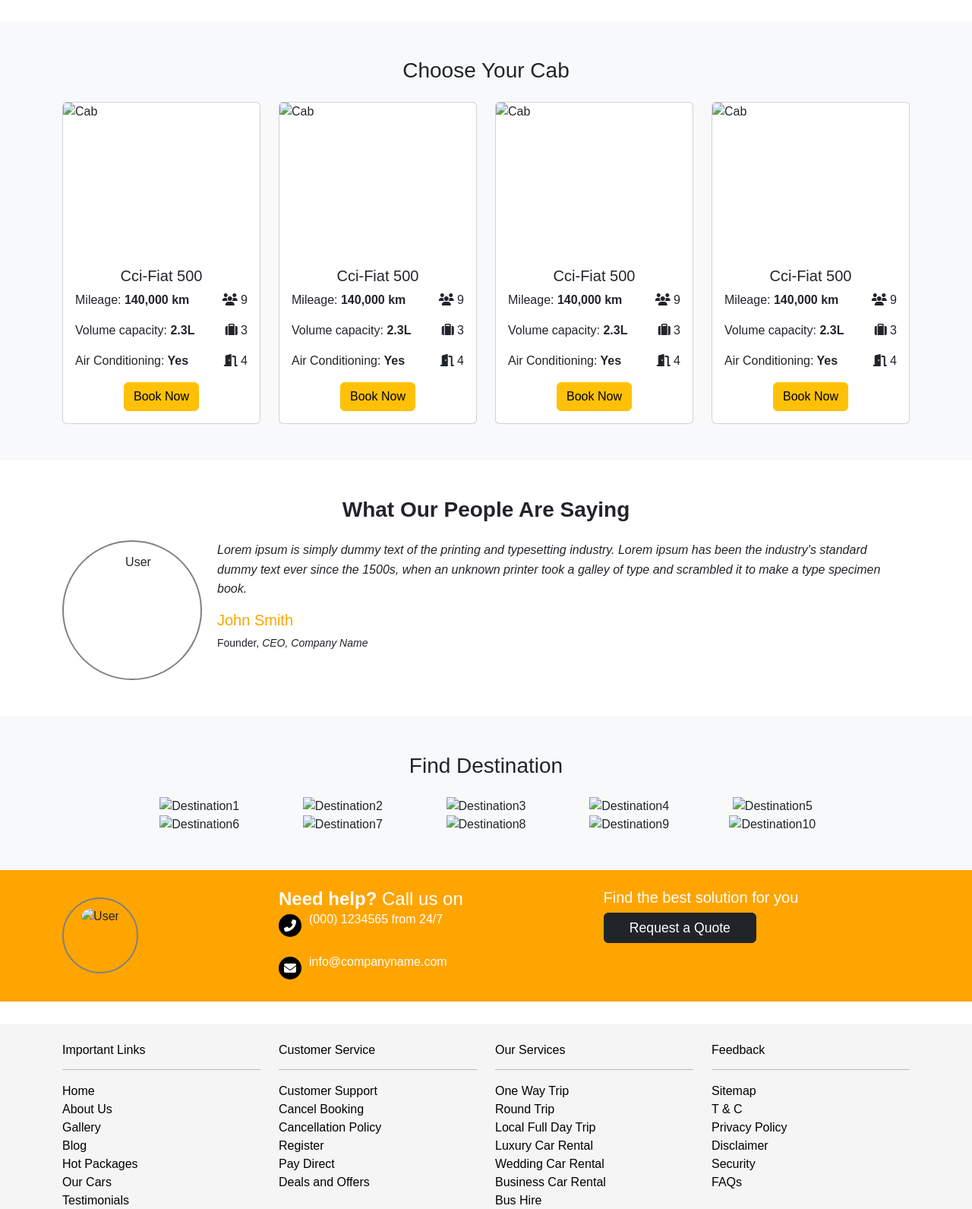
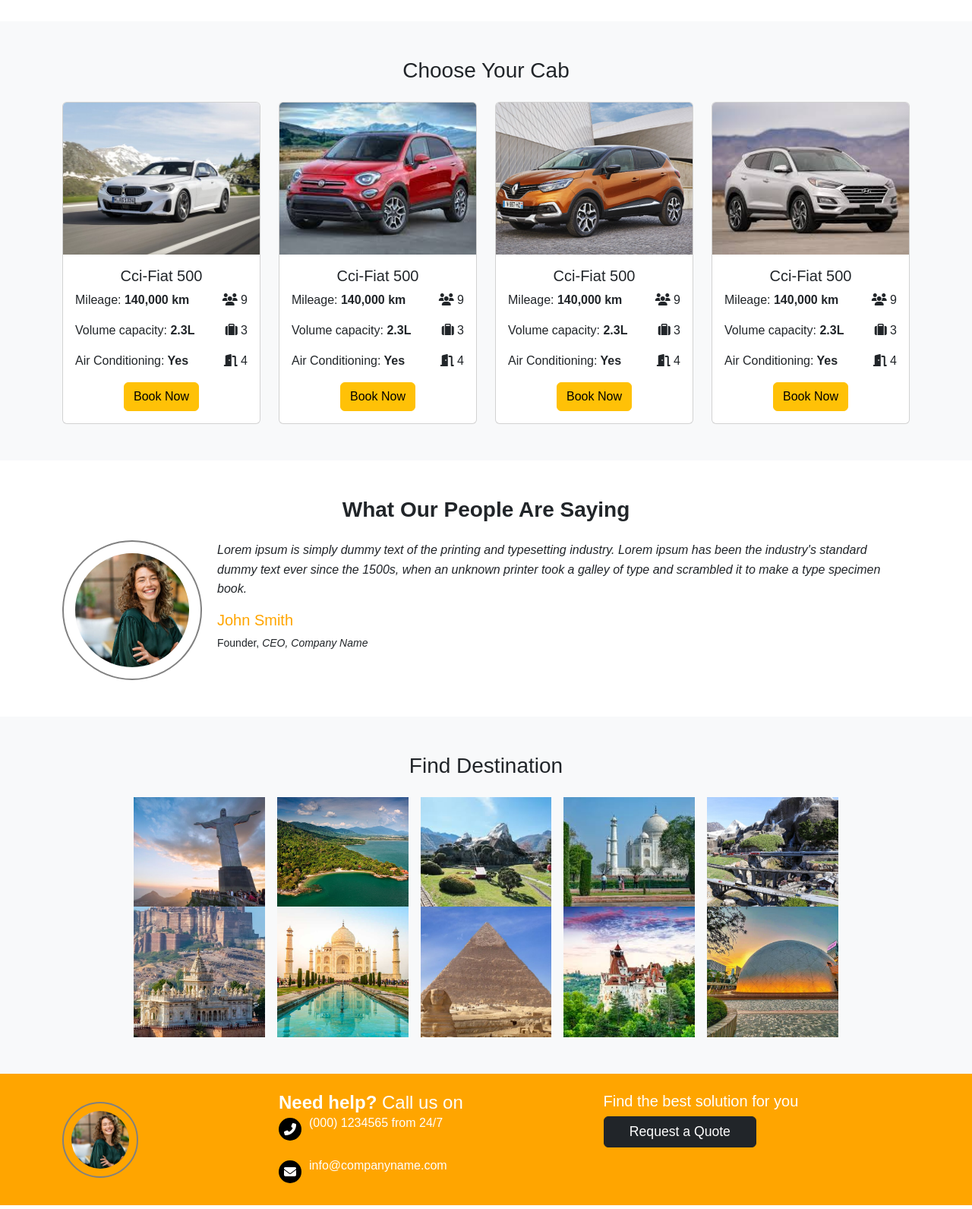
Before and after one commit to zainab438/G2-assignment, a plain HTML site: page index.html in a window 1280 px wide. Shown: the part 980-2571 px from the top of the page at 76% size. Drawn offline with nearby package versions, Linux system fonts and the light colour scheme; the site is published under a folder, as on GitHub Pages, so addresses that start at the root find nothing.

Commit message:
Update index.html

```diff
--- a/index.html
+++ b/index.html
@@ -16,7 +16,7 @@
     .navbar-brand span.black { color: black; }
     .nav-auth-btns .btn-login { background: orange; color: #fff; margin-right: 5px; }
     .nav-auth-btns .btn-register { background: skyblue; color: #fff; }
-    .hero-section { background: url('/Images/porsche.jpg') no-repeat center center/cover; color: white; padding: 100px 0; text-align: center; }
+    .hero-section { background: url('Images/porsche.jpg') no-repeat center center/cover; color: white; padding: 100px 0; text-align: center; }
     .hero-section h1 { font-size: 48px; font-weight: bold; }
     .hero-section p { font-size: 20px; margin-bottom: 30px; }
     .search-form .form-control { margin-bottom: 10px; }
@@ -150,7 +150,7 @@
       <div class="row g-4">
         <div class="col-md-3">
           <div class="card">
-            <img src="/Images/bmw.jpg" class="card-img-top" alt="Cab" style="height: 200px; object-fit: cover;">
+            <img src="Images/bmw.jpg" class="card-img-top" alt="Cab" style="height: 200px; object-fit: cover;">
             <div class="card-body text-center">
               <h5 class="card-title">Cci-Fiat 500</h5>
               <div class="d-flex justify-content-between">
@@ -173,7 +173,7 @@
         <!-- Repeat for 3 more cards with different information -->
         <div class="col-md-3">
             <div class="card">
-              <img src="/Images/fiat.jpg" class="card-img-top" alt="Cab" style="height: 200px; object-fit: cover;">
+              <img src="Images/fiat.jpg" class="card-img-top" alt="Cab" style="height: 200px; object-fit: cover;">
               <div class="card-body text-center">
                 <h5 class="card-title">Cci-Fiat 500</h5>
                 <div class="d-flex justify-content-between">
@@ -196,7 +196,7 @@
         <!-- Repeat for remaining two cards with similar structure -->
         <div class="col-md-3">
             <div class="card">
-              <img src="/Images/renault.jpg" class="card-img-top" alt="Cab" style="height: 200px; object-fit: cover;">
+              <img src="Images/renault.jpg" class="card-img-top" alt="Cab" style="height: 200px; object-fit: cover;">
               <div class="card-body text-center">
                 <h5 class="card-title">Cci-Fiat 500</h5>
                 <div class="d-flex justify-content-between">
@@ -218,7 +218,7 @@
 
         <div class="col-md-3">
           <div class="card">
-            <img src="/Images/tucson.jpg" class="card-img-top" alt="Cab" style="height: 200px; object-fit: cover;">
+            <img src="Images/tucson.jpg" class="card-img-top" alt="Cab" style="height: 200px; object-fit: cover;">
             <div class="card-body text-center">
               <h5 class="card-title">Cci-Fiat 500</h5>
               <div class="d-flex justify-content-between">
@@ -250,7 +250,7 @@
       <div class="d-flex align-items-start mt-4">
         <!-- Left side image with a thin grey circle border, image stays in place -->
         <div class="testimonial-img-container" style="border: 2px solid grey; border-radius: 50%; padding: 15px; display: flex; justify-content: center; align-items: center; margin-right: 20px;">
-          <img src="/Images/women.jpg" class="testimonial-img rounded-circle" alt="User" style="width: 150px; height: 150px; object-fit: cover;">
+          <img src="Images/women.jpg" class="testimonial-img rounded-circle" alt="User" style="width: 150px; height: 150px; object-fit: cover;">
         </div>
 
         <!-- Right side text and details aligned with the title -->
@@ -275,38 +275,38 @@
       <!-- First row of images -->
       <div class="row g-3 justify-content-center">
         <div class="col-md-2 col-6 d-flex justify-content-center">
-          <img src="/Images/f1.jpg" class="img-fluid" style="max-height: 200px; object-fit: cover;" alt="Destination1">
+          <img src="Images/f1.jpg" class="img-fluid" style="max-height: 200px; object-fit: cover;" alt="Destination1">
         </div>
         <div class="col-md-2 col-6 d-flex justify-content-center">
-          <img src="/Images/f2.jpg" class="img-fluid" style="max-height: 200px; object-fit: cover;" alt="Destination2">
+          <img src="Images/f2.jpg" class="img-fluid" style="max-height: 200px; object-fit: cover;" alt="Destination2">
         </div>
         <div class="col-md-2 col-6 d-flex justify-content-center">
-          <img src="/Images/f3.jpg" class="img-fluid" style="max-height: 200px; object-fit: cover;" alt="Destination3">
+          <img src="Images/f3.jpg" class="img-fluid" style="max-height: 200px; object-fit: cover;" alt="Destination3">
         </div>
         <div class="col-md-2 col-6 d-flex justify-content-center">
-          <img src="/Images/f5.jpg" class="img-fluid" style="max-height: 200px; object-fit: cover;" alt="Destination4">
+          <img src="Images/f5.jpg" class="img-fluid" style="max-height: 200px; object-fit: cover;" alt="Destination4">
         </div>
         <div class="col-md-2 col-6 d-flex justify-content-center">
-          <img src="/Images/f4.jpg" class="img-fluid" style="max-height: 200px; object-fit: cover;" alt="Destination5">
+          <img src="Images/f4.jpg" class="img-fluid" style="max-height: 200px; object-fit: cover;" alt="Destination5">
         </div>
       </div>
 
       <!-- Second row of images -->
       <div class="row g-3 justify-content-center">
         <div class="col-md-2 col-6 d-flex justify-content-center">
-          <img src="/Images/f6.jpg" class="img-fluid" style="max-height: 200px; object-fit: cover;" alt="Destination6">
+          <img src="Images/f6.jpg" class="img-fluid" style="max-height: 200px; object-fit: cover;" alt="Destination6">
         </div>
         <div class="col-md-2 col-6 d-flex justify-content-center">
-          <img src="/Images/f7.jpg" class="img-fluid" style="max-height: 200px; object-fit: cover;" alt="Destination7">
+          <img src="Images/f7.jpg" class="img-fluid" style="max-height: 200px; object-fit: cover;" alt="Destination7">
         </div>
         <div class="col-md-2 col-6 d-flex justify-content-center">
-          <img src="/Images/f8.jpg" class="img-fluid" style="max-height: 200px; object-fit: cover;" alt="Destination8">
+          <img src="Images/f8.jpg" class="img-fluid" style="max-height: 200px; object-fit: cover;" alt="Destination8">
         </div>
         <div class="col-md-2 col-6 d-flex justify-content-center">
-          <img src="/Images/f9.jpg" class="img-fluid" style="max-height: 200px; object-fit: cover;" alt="Destination9">
+          <img src="Images/f9.jpg" class="img-fluid" style="max-height: 200px; object-fit: cover;" alt="Destination9">
         </div>
         <div class="col-md-2 col-6 d-flex justify-content-center">
-          <img src="/Images/f10.jpg" class="img-fluid" style="max-height: 200px; object-fit: cover;" alt="Destination10">
+          <img src="Images/f10.jpg" class="img-fluid" style="max-height: 200px; object-fit: cover;" alt="Destination10">
         </div>
       </div>
     </div>
@@ -323,7 +323,7 @@
         <!-- Left column with image -->
         <div class="col-md-3 text-center">
             <div class="testimonial-img-container" style="border: 2px solid grey; padding: 10px; border-radius: 50%; width: 100px; height: 100px;">
-              <img src="/Images/women.jpg" class="testimonial-img rounded-circle" alt="User" style="width: 100%; height: 100%; object-fit: cover;">
+              <img src="Images/women.jpg" class="testimonial-img rounded-circle" alt="User" style="width: 100%; height: 100%; object-fit: cover;">
             </div>
           </div>
 
```
